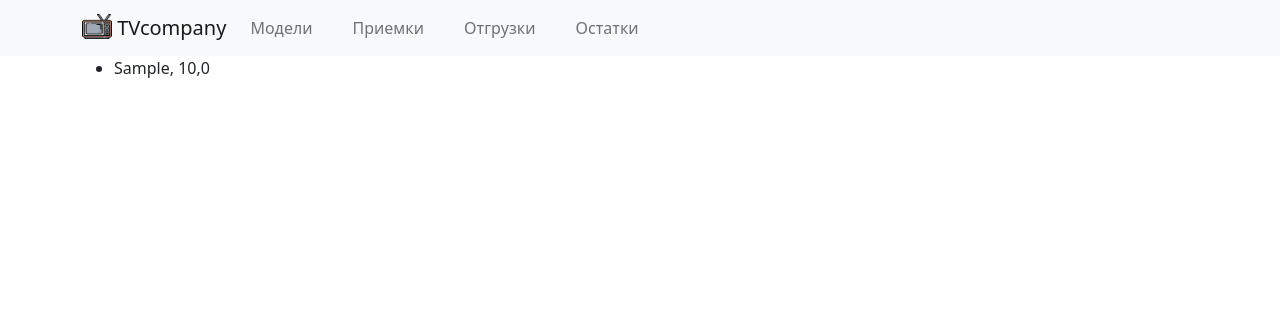
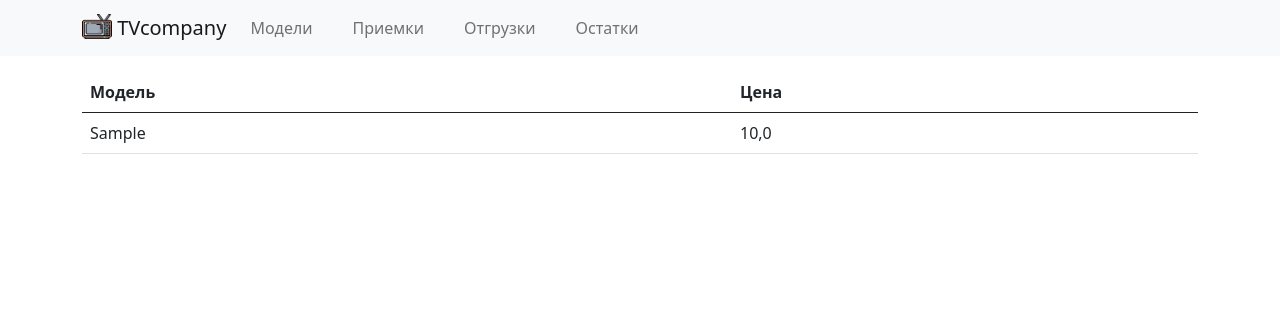
Before and after one commit to Alex-kholod/TVproject, a Django app: template app/templates/app/search_results.html in a window 1280 px wide. Shown: the top 316 px of the page. Run offline with Django 4.2, Linux system fonts and the light colour scheme; the template is opened without the code that fills it: values that come from a table or form of the project are taken from there, others are empty; tables that the repository leaves empty hold one stand-in row (values such as "Sample post").

Commit message:
Красивый вывод поиска

```diff
--- a/app/templates/app/search_results.html
+++ b/app/templates/app/search_results.html
@@ -1,11 +1,24 @@
 {% extends "app/base.html" %}
 
 {% block content %}
-  <ul>
+
+<table class="table mt-3">
+    <thead>
+    <tr>
+        <th scope="col">Модель</th>
+        <th scope="col">Цена</th>
+    </tr>
+    </thead>
     {% for tv in object_list %}
-      <li>
-        {{ tv.tv_model }}, {{ tv.price }}
-      </li>
+    <tr>
+        <td>
+            {{ tv.tv_model }}
+        </td>
+        <td>
+            {{ tv.price }}
+        </td>
+    </tr>
     {% endfor %}
-  </ul>
+</table>
+
 {% endblock %}
```
